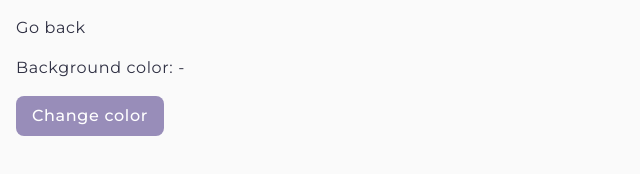
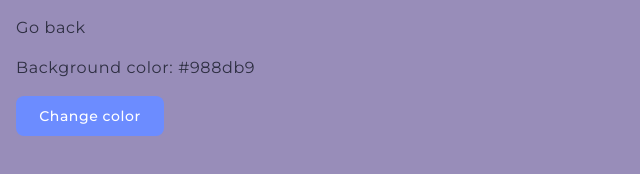
Before and after one commit to marotr/goit-js-hw-07, a plain HTML site: page task-5.html in a window 1280 px wide. Both pictures are taken after a click on the button "Change color". Shown: the whole page, without its empty margins (0-640 px from the left). Drawn offline with Linux system fonts and the light colour scheme.

Commit message:
task 5 corrected

```diff
--- a/css/common.css
+++ b/css/common.css
@@ -163,13 +163,13 @@ border: none;
 padding: 8px 16px;
 width: 148px;
 height: 40px;
-font-family: "Montserrat", sans-serif;
 font-weight: 500;
-font-size: 16px;
+font-size: 14px;
 line-height: 1.5;
 letter-spacing: 0.04em;
 color: #fff;
 background: #4e75ff;
+
 }
 .change-color:hover, .change-color:focus{
   background: #6c8cff;
--- a/js/task-2.js
+++ b/js/task-2.js
@@ -19,7 +19,7 @@ const images = [
   {
     url:
       'https://images.pexels.com/photos/37833/rainbow-lorikeet-parrots-australia-rainbow-37833.jpeg?auto=compress&cs=tinysrgb&w=1260&h=750&dpr=2',
-    alt: 'Blue Geeen and Orange Parrot',
+    alt: 'Blue Green and Orange Parrot',
   },
   {
     url:
--- a/js/task-5.js
+++ b/js/task-5.js
@@ -1,11 +1,15 @@
-const changeColor = document.querySelector(".change-color");
-changeColor.addEventListener("click", () => {
+
+
 function getRandomHexColor() {
     return `#${Math.floor(Math.random() * 16777215)
       .toString(16)
       .padStart(6, '0')}`;
   }
 
+  document.querySelector('.change-color').addEventListener('click', function() {
+    const body = document.querySelector('body');
+    const colorSpan = document.querySelector('.color');
     const randomColor = getRandomHexColor();
-    changeColor.style.backgroundColor = randomColor;
+    body.style.backgroundColor = randomColor;
+    colorSpan.textContent = randomColor;
   });
```
Lines whose indentation alone changed are shown as unchanged.
